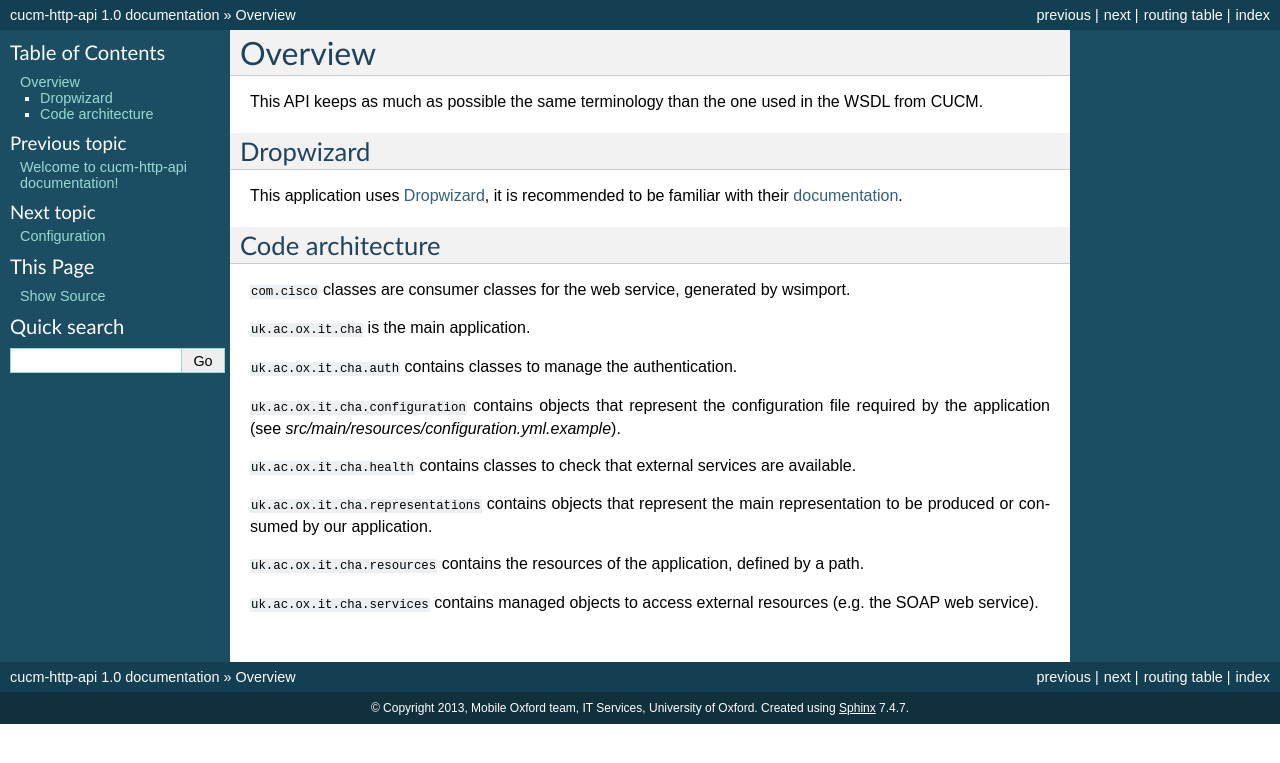
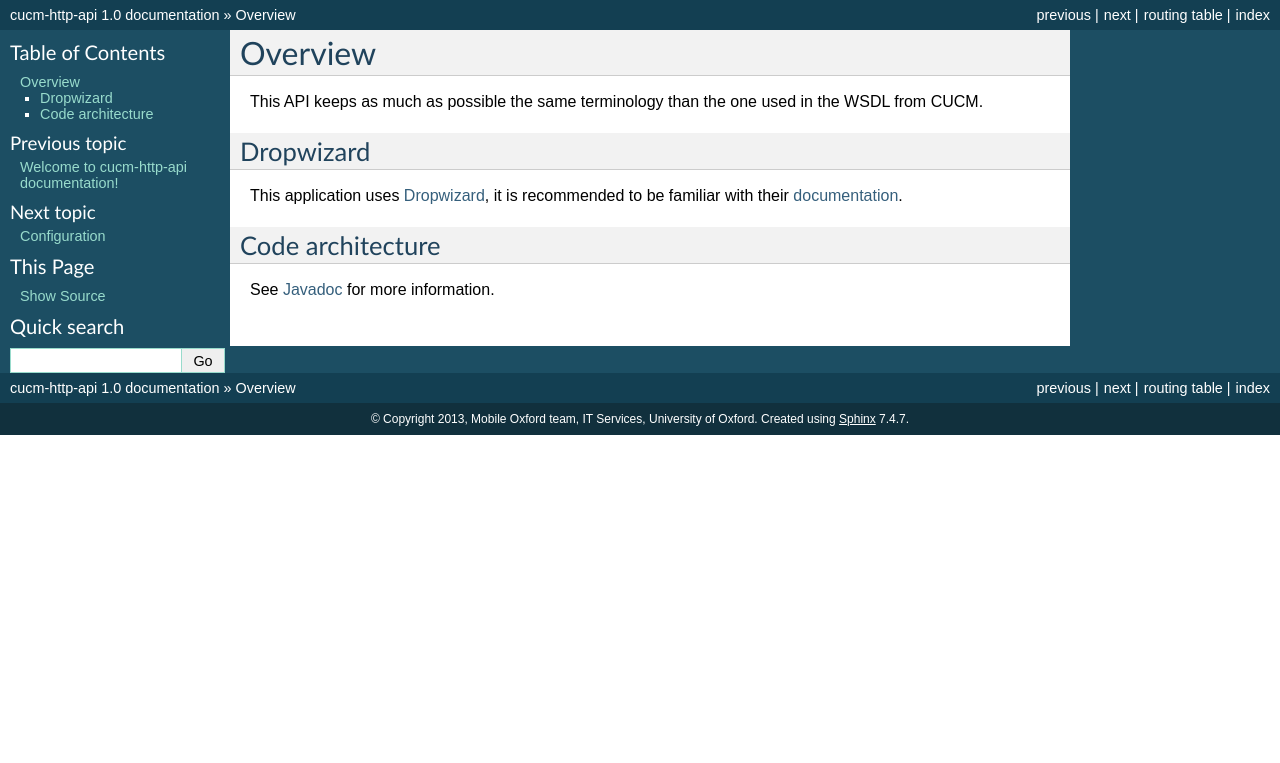
Before and after one commit to ox-it/cucm-http-api, a Sphinx documentation site: the page built from docs/source/developer/overview.rst, in a window 1280 px wide. Shown: the top 763 px of the page. Built offline with Sphinx 7.4.7, drawn with Linux system fonts in a browser that asks for light colours.

Commit message:
Link JavaDoc in documentation.

```diff
--- a/docs/source/developer/overview.rst
+++ b/docs/source/developer/overview.rst
@@ -11,18 +11,4 @@ This application uses `Dropwizard <http://dropwizard.codahale.com/>`_, it is rec
 Code architecture
 -----------------
 
-``com.cisco`` classes are consumer classes for the web service, generated by wsimport.
-
-``uk.ac.ox.it.cha`` is the main application.
-
-``uk.ac.ox.it.cha.auth`` contains classes to manage the authentication.
-
-``uk.ac.ox.it.cha.configuration`` contains objects that represent the configuration file required by the application (see `src/main/resources/configuration.yml.example`).
-
-``uk.ac.ox.it.cha.health`` contains classes to check that external services are available.
-
-``uk.ac.ox.it.cha.representations`` contains objects that represent the main representation to be produced or consumed by our application.
-
-``uk.ac.ox.it.cha.resources`` contains the resources of the application, defined by a path.
-
-``uk.ac.ox.it.cha.services`` contains managed objects to access external resources (e.g. the SOAP web service).
+See :doc:`../api/packages` for more information.
```
